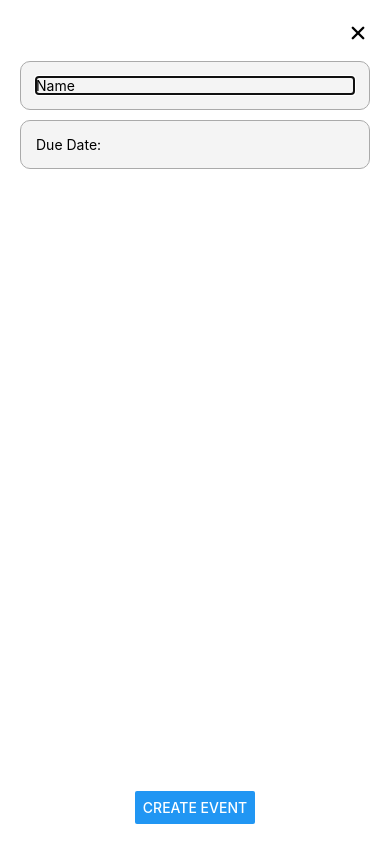
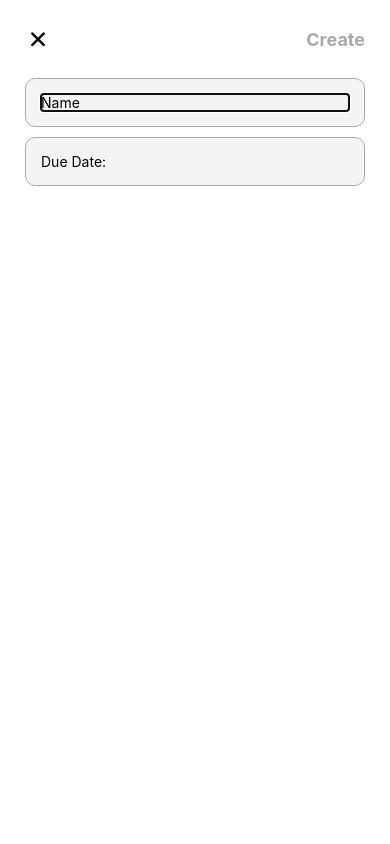
Before and after one commit to ItsGabeReal/AssignmentTiles, a React Native app: screen / in a window 390 px wide. Both pictures are taken after a click on the element 195 px from the left and 96 px from the top of the page. Built offline with nearby package versions, Linux system fonts and the light colour scheme.

Commit message:
Tweaked event input visuals

```diff
--- a/components/AndroidModal.tsx
+++ b/components/AndroidModal.tsx
@@ -16,7 +16,7 @@ type AndroidModalProps = {
 
     backgroundColor?: ColorValue;
 
-    onRequestClose: (() => void);
+    onRequestClose?: (() => void);
 }
 
 const AndroidModal: React.FC<AndroidModalProps> = (props) => {
@@ -78,8 +78,8 @@ const styles = StyleSheet.create({
     },
     contentContainer: {
         flex: 1,
-        borderTopLeftRadius: 20,
-        borderTopRightRadius: 20,
+        borderTopLeftRadius: 25,
+        borderTopRightRadius: 25,
     }
 });
 
--- a/components/DefaultModal.tsx
+++ b/components/DefaultModal.tsx
@@ -1,11 +1,9 @@
 import React from "react";
 import {
+    StyleSheet,
     View,
-    StyleSheet,
     Platform,
-    TouchableOpacity,
 } from "react-native";
-import Icon from "react-native-vector-icons/Ionicons";
 import IosModal from "./IosModal";
 import AndroidModal from "./AndroidModal";
 
@@ -14,15 +12,12 @@ type DefaultModalProps = {
 
     children?: React.ReactNode;
 
-    onRequestClose: (() => void);
+    onRequestClose?: (() => void);
 }
 
 const DefaultModal: React.FC<DefaultModalProps> = (props) => {
     const defaultChildren = (
         <View style={styles.mainContainer}>
-            <TouchableOpacity style={styles.closeButtonContainer} onPress={props.onRequestClose}>
-                <Icon name='ios-close' size={24} />
-            </TouchableOpacity>
             {props.children}
         </View>
     )
@@ -43,12 +38,8 @@ const DefaultModal: React.FC<DefaultModalProps> = (props) => {
 
 const styles = StyleSheet.create({
     mainContainer: {
-        padding: 20,
+        padding: 25,
         flex: 1,
-    },
-    closeButtonContainer: {
-        alignSelf: 'flex-end',
-        marginBottom: 15,
     },
 });
 
--- a/components/EventCreator.tsx
+++ b/components/EventCreator.tsx
@@ -19,7 +19,7 @@ const EventCreator: React.FC<EventCreatorProps> = (props) => {
         <DefaultModal visible={props.visible} onRequestClose={props.onRequestClose}>
             <EventInputModal
                 visible={props.visible}
-                submitButtonTitle="Create Event"
+                submitButtonTitle="Create"
                 initialDueDate={props.initialDueDate}
                 onRequestClose={props.onRequestClose}
                 onSubmit={props.onSubmit}
--- a/components/EventInput.tsx
+++ b/components/EventInput.tsx
@@ -1,16 +1,18 @@
-import React, { useEffect, useRef } from "react";
+import React, { useEffect, useRef, useState } from "react";
 import {
     View,
     TextInput,
     StyleSheet,
     Text,
-    Button,
+    TouchableOpacity,
 } from "react-native";
 import RNDateTimePicker from "@react-native-community/datetimepicker";
 import AndroidCompactDatePicker from "./AndroidCompactDatePicker";
+import SubmitButton from "./SubmitButton";
 import DateYMD from "../src/DateYMD";
 import { EventDetails } from "../types/EventTypes";
 import { Platform } from "react-native";
+import Icon from "react-native-vector-icons/Ionicons";
 
 type EventInputProps = {
     initialName?: string;
@@ -27,8 +29,9 @@ type EventInputProps = {
 }
 
 const EventInput: React.FC<EventInputProps> = (props) => {
+    const [eventNameInput, setEventNameInput] = useState(props.initialName || '');
     const eventNameInputRef = useRef<TextInput>(null);
-    const eventNameInput = useRef(props.initialName || '');
+    //const eventNameInput = useRef(props.initialName || '');
     const dateInput = useRef((props.initialDueDate || DateYMD.today()).toDate());
 
     useEffect(() => {
@@ -37,7 +40,7 @@ const EventInput: React.FC<EventInputProps> = (props) => {
         * inputs doesn't automatically show the keyboard.
         * This fixes that.
         */
-        setTimeout(() => { eventNameInputRef.current?.focus(); }, 50);
+        setTimeout(() => { eventNameInputRef.current?.focus(); }, 75);
     });
 
     function onDateChanged(newDate?: Date) {
@@ -72,7 +75,7 @@ const EventInput: React.FC<EventInputProps> = (props) => {
     }
 
     function readyToSubmit(): boolean {
-        return (eventNameInput.current.length > 0);
+        return (eventNameInput.length > 0);
     }
 
     function onSubmit() {
@@ -80,7 +83,7 @@ const EventInput: React.FC<EventInputProps> = (props) => {
             props.onRequestClose();
 
             const newEvent: EventDetails = {
-                name: eventNameInput.current,
+                name: eventNameInput,
                 completed: false,
                 id: Math.random().toString(),
                 dueDate: DateYMD.fromDate(dateInput.current),
@@ -92,14 +95,23 @@ const EventInput: React.FC<EventInputProps> = (props) => {
 
     return (
         <>
+            <View style={styles.actionsContainer}>
+                <TouchableOpacity onPress={props.onRequestClose} hitSlop={10}>
+                    <Icon name='ios-close' size={26} />
+                </TouchableOpacity>
+                <View style={styles.submitButtonContainer}>
+                    <SubmitButton title={props.submitButtonTitle} onPress={onSubmit} disabled={!readyToSubmit()} />
+                </View>
+            </View>
             <View style={styles.inputContainer}>
+
                 <View style={styles.parameterContainer}>
                     <TextInput
                         ref={eventNameInputRef}
                         defaultValue={props.initialName}
                         placeholder="Name"
                         //autoFocus={true} <- This doesn't work right on android. The workaround is in useEffect.
-                        onChangeText={changedText => { eventNameInput.current = changedText; }}
+                        onChangeText={changedText => { setEventNameInput(changedText); }}
                     />
                 </View>
                 <View style={styles.parameterContainer}>
@@ -111,14 +123,24 @@ const EventInput: React.FC<EventInputProps> = (props) => {
                     </View>
                 </View>
             </View>
-            <View style={styles.createEventButtonContainer}>
-                <Button title={props.submitButtonTitle} onPress={onSubmit} />
-            </View>
         </>
     );
 }
 
 const styles = StyleSheet.create({
+    actionsContainer: {
+        flexDirection: 'row',
+        marginBottom: 25,
+        alignItems: 'center',
+    },
+    submitButtonContainer: {
+        marginLeft: 'auto',
+    },
+    submitButtonText: {
+        fontWeight: 'bold',
+        color: '#06f',
+        fontSize: 18,
+    },
     inputContainer: {
         flex: 1,
     },
@@ -134,9 +156,6 @@ const styles = StyleSheet.create({
         flexDirection: 'row',
         alignItems: 'center',
     },
-    createEventButtonContainer: {
-        alignItems: 'center',
-    },
 });
 
 export default EventInput;
--- a/components/EventTile.tsx
+++ b/components/EventTile.tsx
@@ -23,8 +23,6 @@ function propsAreEqual(prevProps: EventTileProps, newProps: EventTileProps) {
 }
 
 const EventTile: React.FC<EventTileProps> = memo((props) => {
-    console.log(`${props.event.name} updated`);
-
     function getBackgroundColor() {
         let output;
 
--- a/components/IosModal.tsx
+++ b/components/IosModal.tsx
@@ -15,7 +15,7 @@ type IosModalProps = {
 
     backgroundColor?: ColorValue;
 
-    onRequestClose: (() => void);
+    onRequestClose?: (() => void);
 }
 
 const IosModal: React.FC<IosModalProps> = (props) => {
--- /dev/null
+++ b/components/SubmitButton.tsx
@@ -0,0 +1,44 @@
+import React from "react";
+import {
+    StyleSheet,
+    Text,
+    TouchableOpacity,
+    Animated,
+    Platform,
+} from "react-native";
+
+type SubmitButtonProps = {
+    title: string;
+
+    onPress: (() => void);
+
+    disabled?: boolean;
+
+    fontSize?: number;
+}
+
+const SubmitButton: React.FC<SubmitButtonProps> = (props) => {
+    const androidGreen = '#6b0';
+    const iosBlue = '#07f';
+    const platformSpecificColor = Platform.OS == 'android' ? androidGreen : iosBlue;
+    return (
+        <TouchableOpacity disabled={props.disabled} onPress={props.onPress}>
+            <Animated.Text
+                style={[styles.submitButtonText, {
+                    fontSize: props.fontSize || 18,
+                    color: props.disabled ? '#aaa' : platformSpecificColor,
+                }]}
+            >
+                {props.title}
+            </Animated.Text>
+        </TouchableOpacity>
+    );
+}
+
+const styles = StyleSheet.create({
+    submitButtonText: {
+        fontWeight: 'bold',
+    },
+});
+
+export default SubmitButton;
```
